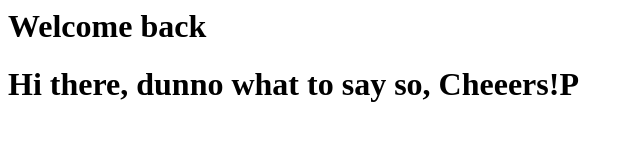
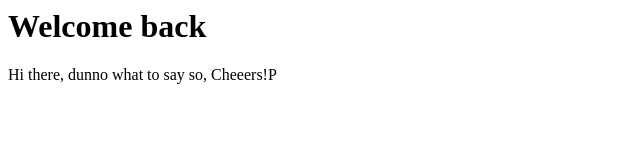
Before and after one commit to st25161-rgb/index.html, a plain HTML site: page Index.html in a window 1280 px wide. Shown: the whole page, without its empty margins (0-640 px from the left). Drawn offline with Linux system fonts and the light colour scheme.

Commit message:
Update Index.html
Fixed up closing things

```diff
--- a/Index.html
+++ b/Index.html
@@ -1,2 +1,2 @@
-<h1>Welcome back<h1>
-<body1>Hi there, dunno what to say so, Cheeers!P<body1>
+<h1>Welcome back</h1>
+<body1>Hi there, dunno what to say so, Cheeers!P</body1>
```
